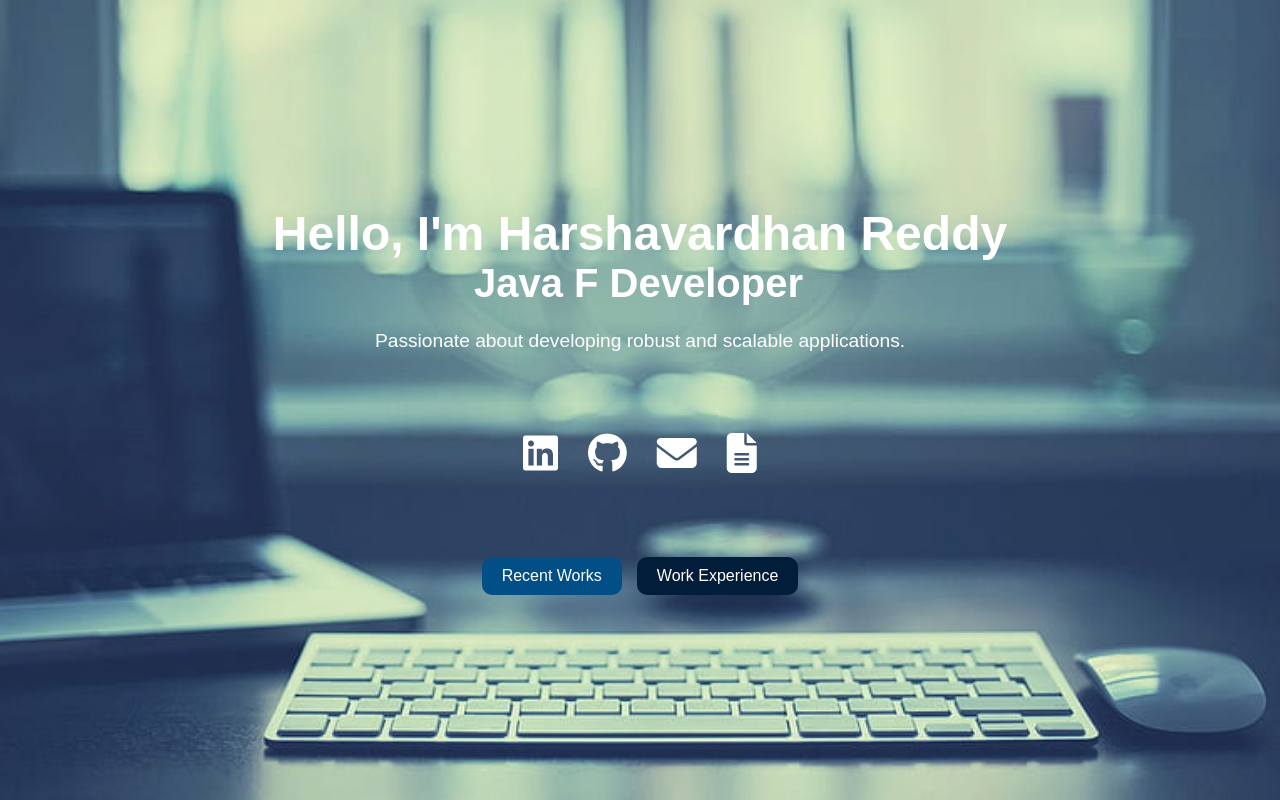
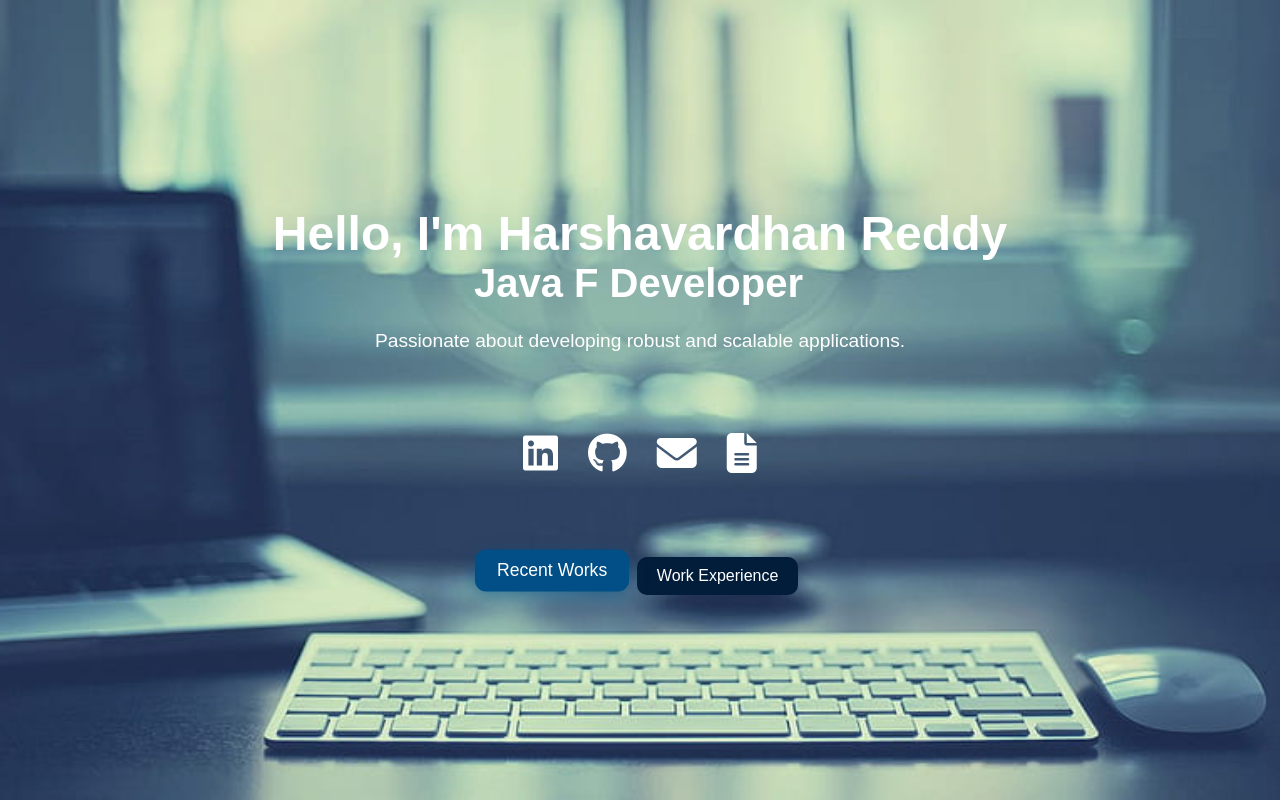
Before and after one commit to Harshavardhan0727/my-portfolio, a React (Create React App) app: page / in a window 1280 px wide. In both pictures the pointer is over the link "Recent Works". Shown: the top 800 px of the page. Built offline with nearby package versions, Linux system fonts and the light colour scheme.

Commit message:
css changes

```diff
--- a/src/components/Hero.css
+++ b/src/components/Hero.css
@@ -110,3 +110,9 @@ a.btn:active {
     animation: bounce 0.6s ease;
     color: #f1c40f;
 }
+
+a.btn:hover {
+    background-color: #014f86;
+    transform: scale(1.1) translateY(-5px);
+    box-shadow: 0px 5px 15px rgba(1, 79, 134, 0.5);
+}
```
